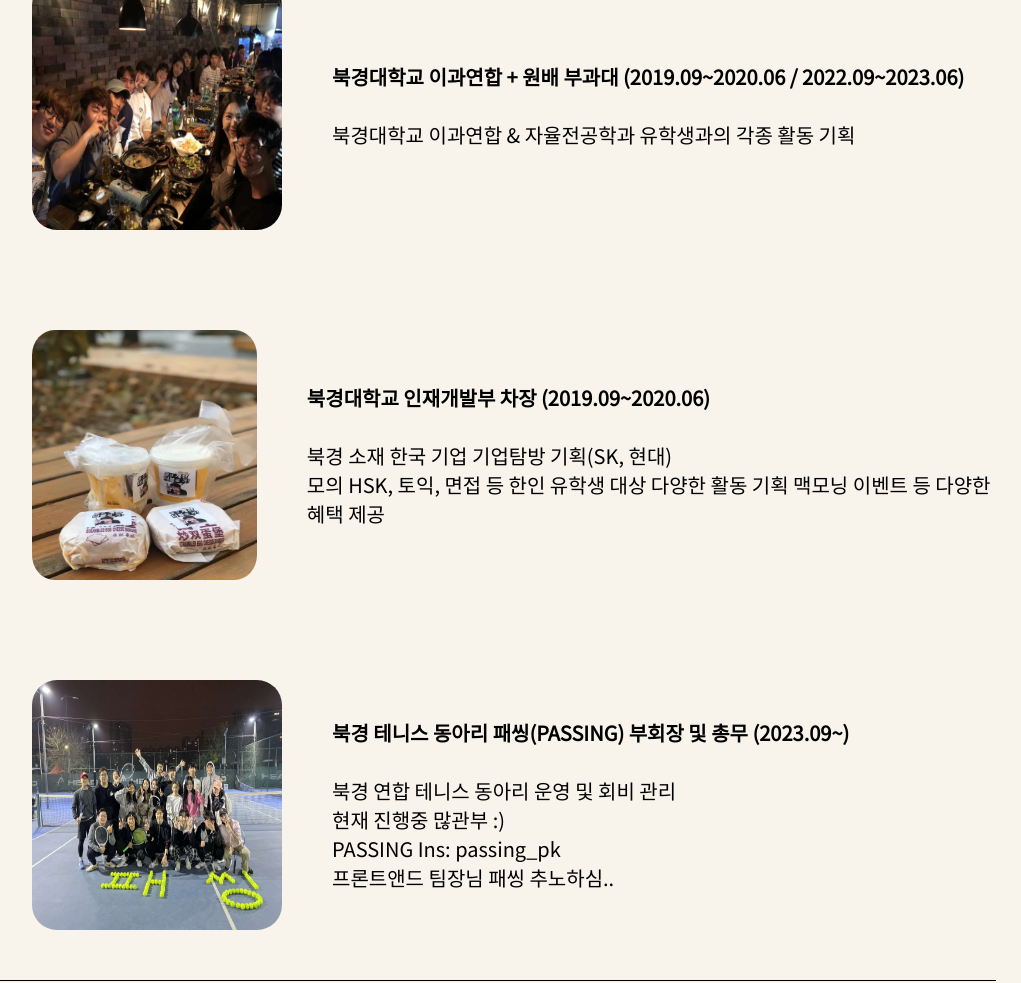
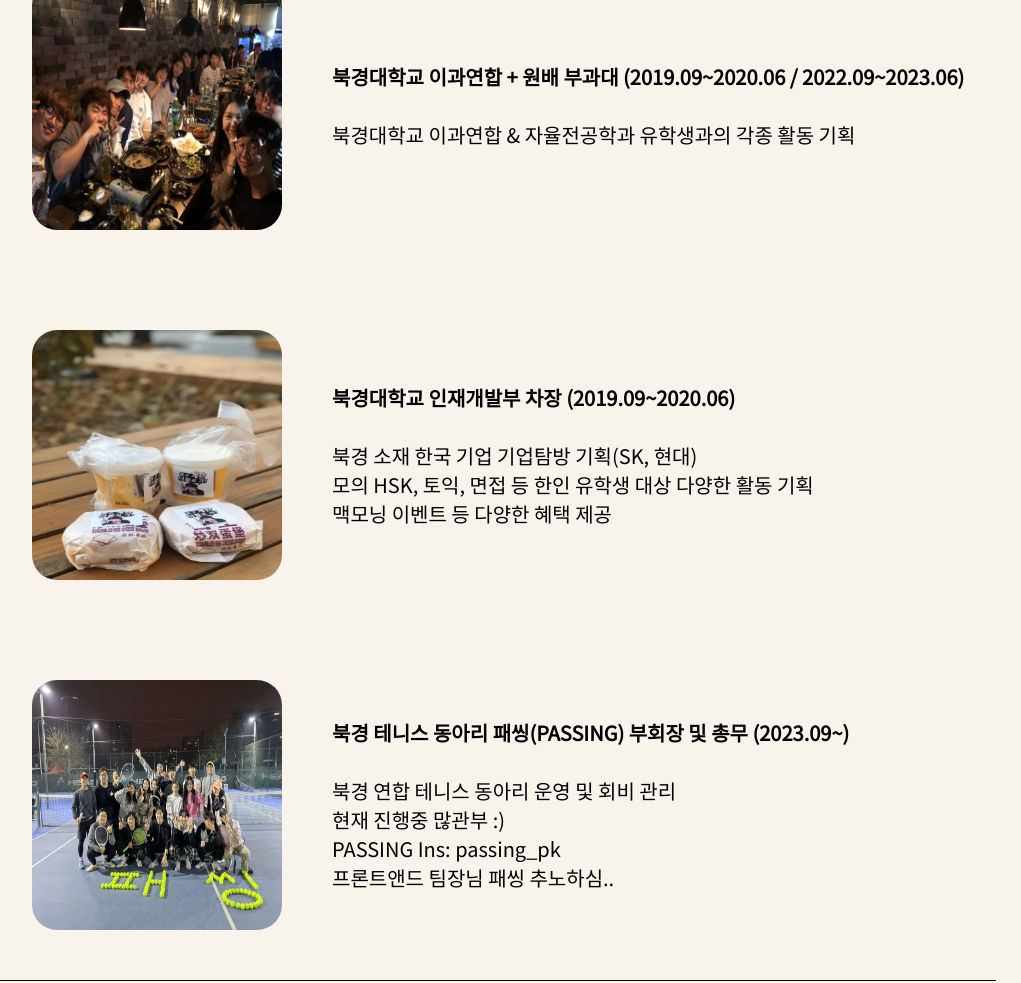
Before and after one commit to WooriVeryGood/Newbies_Assignments, a plain HTML site: page 숙제1_자기소개웹사이트만들기/Minjae/experience.html in a window 1280 px wide. Shown: the part 607-1590 px from the top of the page, without its empty margins (176-1197 px from the left). Drawn offline with Linux system fonts and the light colour scheme.

Commit message:
experience 테그 빠진 부분 수정

```diff
--- a/숙제1_자기소개웹사이트만들기/Minjae/experience.html
+++ b/숙제1_자기소개웹사이트만들기/Minjae/experience.html
@@ -44,7 +44,7 @@
           <p>
             <span class="bold"> 북경대학교 인재개발부 차장 (2019.09~2020.06)</span><br/>
             북경 소재 한국 기업 기업탐방 기획(SK, 현대)<br/>
-            모의 HSK, 토익, 면접 등 한인 유학생 대상 다양한 활동 기획
+            모의 HSK, 토익, 면접 등 한인 유학생 대상 다양한 활동 기획<br/>
             맥모닝 이벤트 등 다양한 혜택 제공
           </p>
         </div>
```
